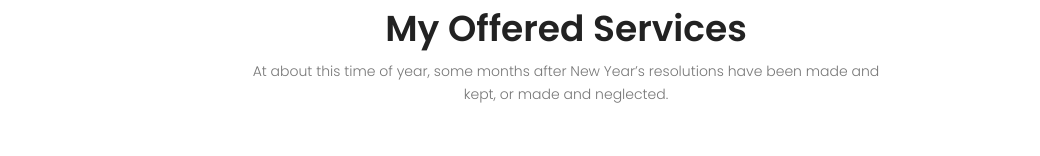
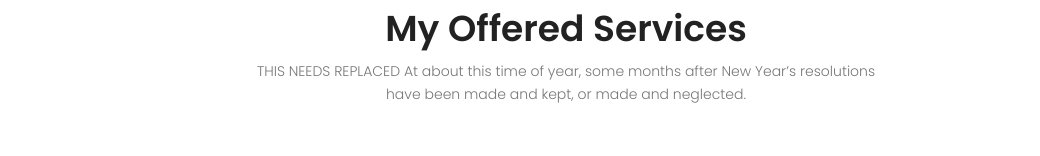
Before and after one commit to JesGoBu/jesgobu.github.io, a plain HTML site: page index.html in a window 1280 px wide. Shown: the part 1256-1412 px from the top of the page, without its empty margins (74-1114 px from the left). Drawn offline with nearby package versions, Linux system fonts and the light colour scheme; some packages are replaced by stand-ins of ours.

Commit message:
updated index.html

```diff
--- a/index.html
+++ b/index.html
@@ -97,7 +97,7 @@
 		                <div class="menu-content  col-lg-7">
 		                    <div class="title text-center">
 		                        <h1 class="mb-10">My Offered Services</h1>
-		                        <p>At about this time of year, some months after New Year’s resolutions have been made and kept, or made and neglected.</p>
+		                        <p>THIS NEEDS REPLACED At about this time of year, some months after New Year’s resolutions have been made and kept, or made and neglected.</p>
 		                    </div>
 		                </div>
 		            </div>
```
